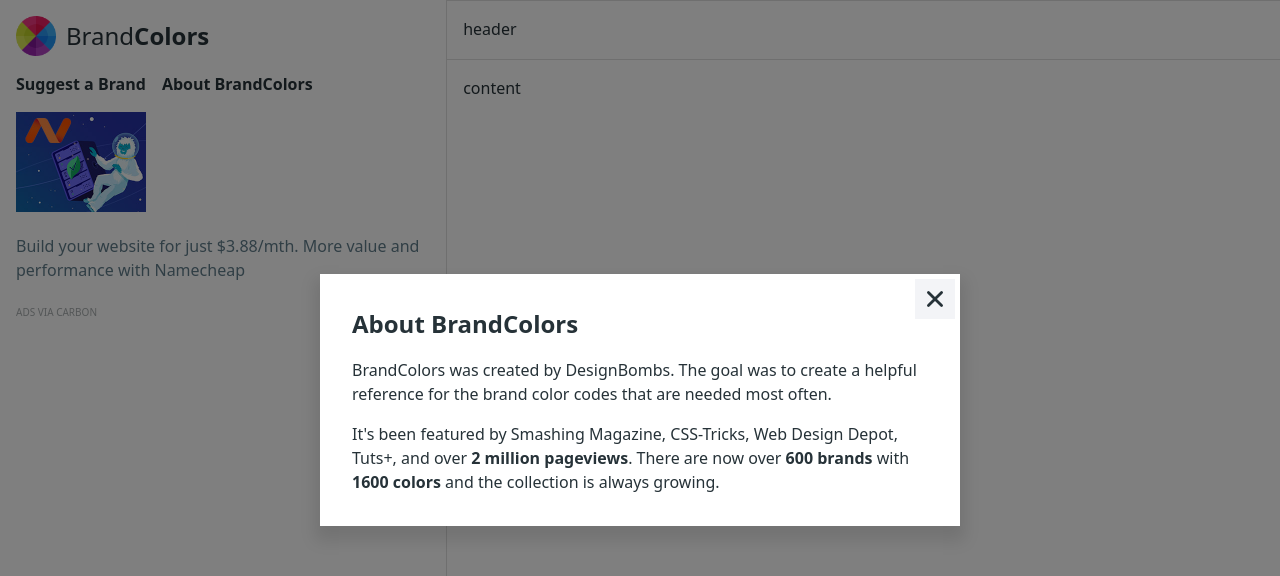
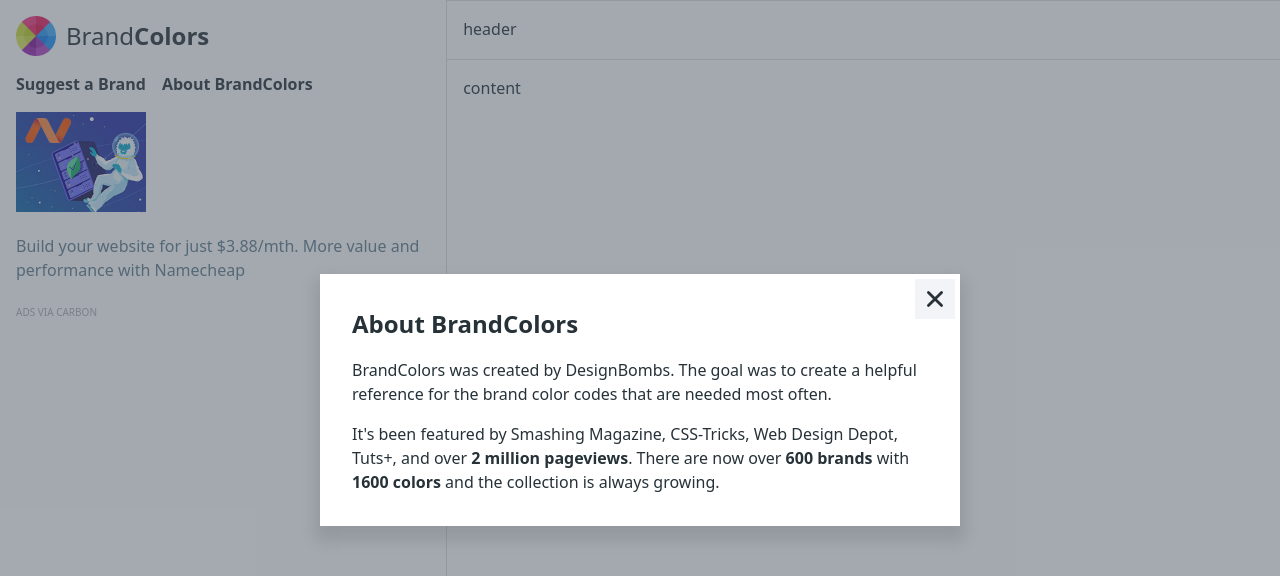
Before and after one commit to sedat355/brand_colors_1.0, a React (Vite) app: page / in a window 1280 px wide. Both pictures are taken after a click on the link "About BrandColors". Shown: the top 576 px of the page. Built offline with nearby package versions, Linux system fonts and the light colour scheme.

Commit message:
a few minor style additions

```diff
--- a/src/App.css
+++ b/src/App.css
@@ -5,12 +5,17 @@
   padding: 0;
 }
 /* ! GENERAL STYLES ---------------------------*/
+html, body {
+  height: 100%;
+}
 #root {
+  height: 100%;
 }
 body {
   font-family: system-ui, -apple-system, BlinkMacSystemFont, 'Segoe UI', Roboto, Oxygen, Ubuntu, Cantarell, 'Open Sans', 'Helvetica Neue', sans-serif;
   color: #263238;
   line-height: 1.5;
+  height: 100%;
 }
 a {
   cursor: pointer;
@@ -98,7 +103,7 @@
 }
 .overlay {
   position: absolute;
-  background-color: rgba(0, 0, 0, 0.5);
+  background-color: rgba(75, 85, 99, 0.5);
   top: 0;
   bottom: 0;
   left: 0;
```
